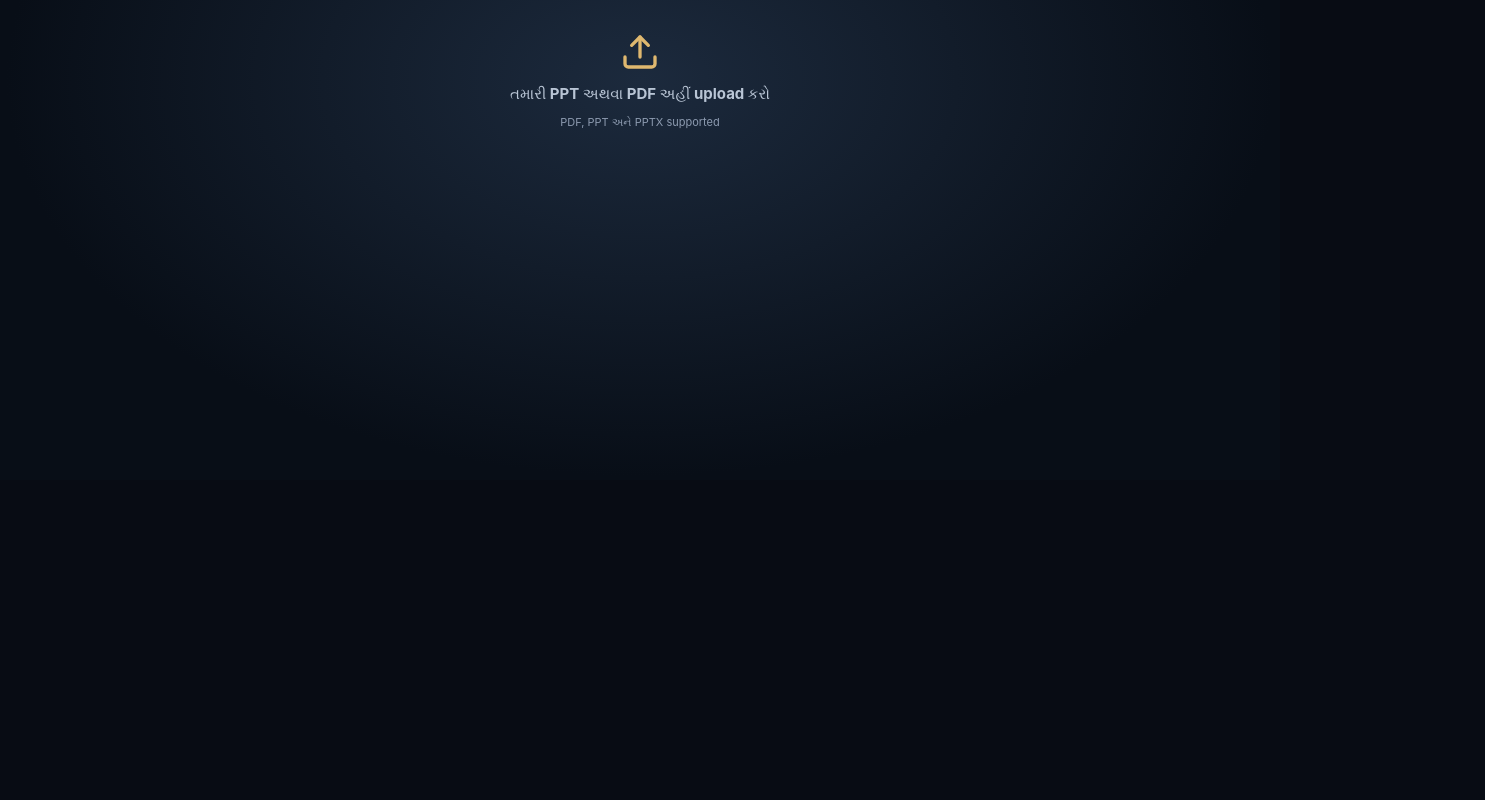
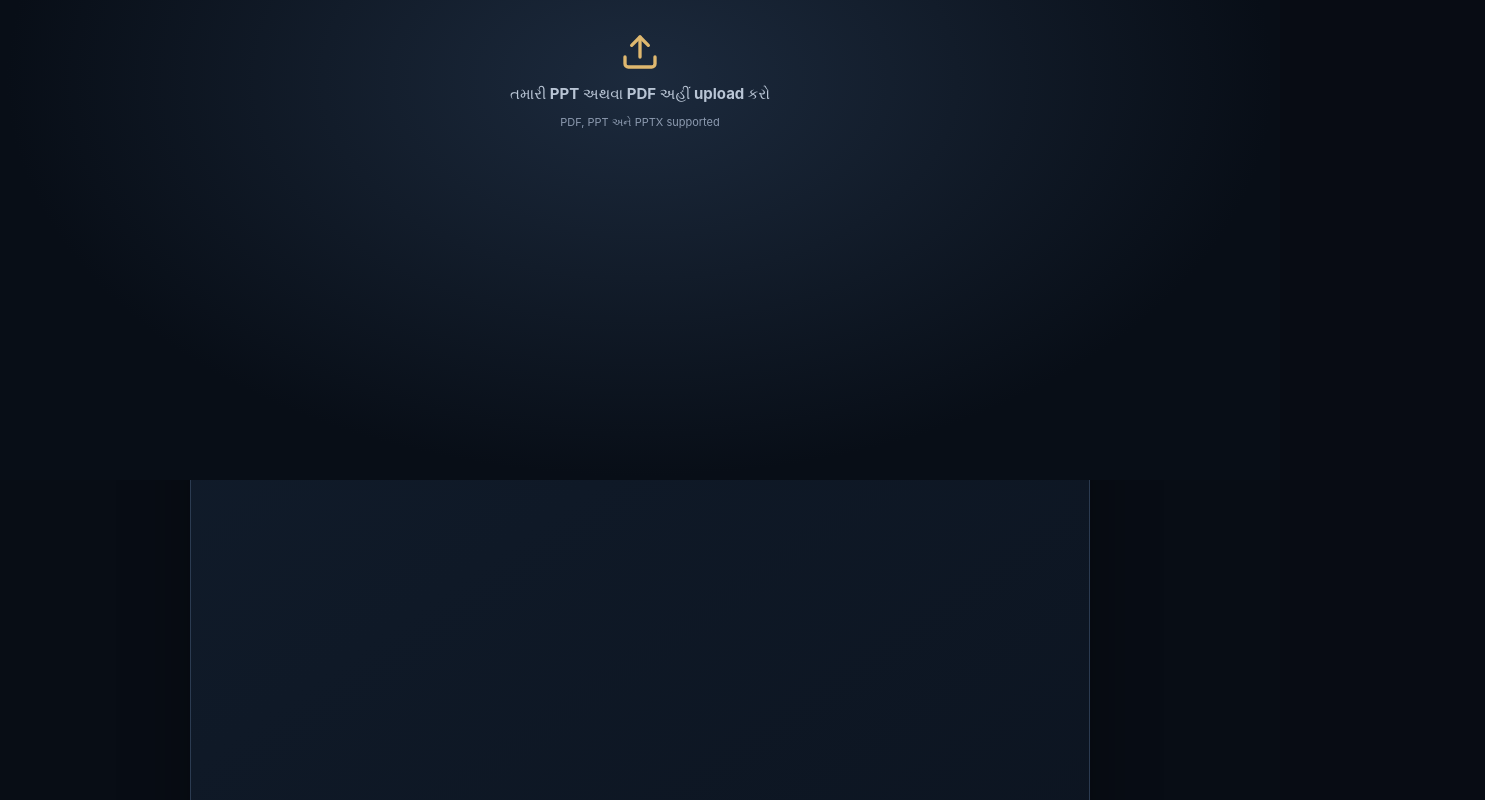
Before and after one commit to pratikranoliya998-ux/officerlab-cinematic-studio, a React (Vite) app: page / in a window 1280 px wide. Shown: the part 320-1120 px from the top of the page, 1485 px wide, since content can reach past the window. Before the commit the page ends 800 px from the top, so only its background shows below. Built offline with nearby package versions, Linux system fonts and the light colour scheme; no server answers.

Commit message:
Separate slide preview and recording composition canvases

```diff
--- a/src/main.jsx
+++ b/src/main.jsx
@@ -15,7 +15,7 @@ function loadPdfJs() {
   });
 }
 function PresentationStudio() {
-  const cameraRef=useRef(null), canvasRef=useRef(null), playbackRef=useRef(null), streamRef=useRef(null), recorderRef=useRef(null), chunksRef=useRef([]), timerRef=useRef(null), rafRef=useRef(null), pdfRef=useRef(null), pageRef=useRef(1), micRef=useRef(null);
+  const cameraRef=useRef(null), slideCanvasRef=useRef(null), outputCanvasRef=useRef(null), playbackRef=useRef(null), streamRef=useRef(null), recorderRef=useRef(null), chunksRef=useRef([]), timerRef=useRef(null), rafRef=useRef(null), pdfRef=useRef(null), pageRef=useRef(1), micRef=useRef(null);
   const [file,setFile]=useState(null), [pdfReady,setPdfReady]=useState(false), [page,setPage]=useState(1), [pages,setPages]=useState(0), [streamReady,setStreamReady]=useState(false), [recording,setRecording]=useState(false), [seconds,setSeconds]=useState(0), [videoUrl,setVideoUrl]=useState(""), [mp4Url,setMp4Url]=useState(""), [converting,setConverting]=useState(false), [loading,setLoading]=useState(false), [error,setError]=useState(""), [cameraFacing,setCameraFacing]=useState("user"), [pip,setPip]=useState("bottom-right");
   useEffect(()=>{pageRef.current=page; if(pdfRef.current) drawSlide();},[page,pdfReady]);
   useEffect(()=>()=>{if(timerRef.current)clearInterval(timerRef.current); if(rafRef.current)cancelAnimationFrame(rafRef.current); if(recorderRef.current?.state==="recording")recorderRef.current.stop(); streamRef.current?.getTracks().forEach(t=>t.stop()); if(videoUrl)URL.revokeObjectURL(videoUrl); if(mp4Url)URL.revokeObjectURL(mp4Url);},[]);
@@ -35,7 +35,7 @@ function PresentationStudio() {
     }catch(e){setError(e.message||"Presentation ખોલી શકાતી નથી.");}finally{setLoading(false);}
   }
   async function drawSlide(){
-    const canvas=canvasRef.current, doc=pdfRef.current; if(!canvas||!doc)return;
+    const canvas=slideCanvasRef.current, doc=pdfRef.current; if(!canvas||!doc)return;
     try{const p=await doc.getPage(pageRef.current); const viewport=p.getViewport({scale:1.5}); canvas.width=viewport.width; canvas.height=viewport.height; await p.render({canvasContext:canvas.getContext("2d"),viewport}).promise;}catch(e){setError("Slide render error: "+e.message);}
   }
   async function startCamera(facing=cameraFacing){
@@ -49,7 +49,7 @@ function PresentationStudio() {
   }
   function stopCamera(){if(recording)stopRecording();streamRef.current?.getTracks().forEach(t=>t.stop());streamRef.current=null;setStreamReady(false);}
   function drawComposite(){
-    const canvas=canvasRef.current, video=cameraRef.current, ctx=canvas?.getContext("2d");
+    const canvas=outputCanvasRef.current, video=cameraRef.current, ctx=canvas?.getContext("2d");
     if(!canvas||!ctx)return;
     const w=1280,h=720; if(canvas.width!==w||canvas.height!==h){canvas.width=w;canvas.height=h;}
     ctx.fillStyle="#101827";ctx.fillRect(0,0,w,h);
@@ -65,7 +65,7 @@ function PresentationStudio() {
   }
   async function startRecording(){
     if(!pdfReady||!streamReady){setError("Presentation load કરો અને camera + microphone connect કરો.");return;}
-    const canvas=canvasRef.current; const videoStream=canvas.captureStream(30); const audioTracks=streamRef.current?.getAudioTracks()||[];
+    const canvas=outputCanvasRef.current; const videoStream=canvas.captureStream(30); const audioTracks=streamRef.current?.getAudioTracks()||[];
     const combined=new MediaStream([...videoStream.getVideoTracks(),...audioTracks]);
     chunksRef.current=[];const mime=["video/webm;codecs=vp9,opus","video/webm;codecs=vp8,opus","video/webm"].find(t=>MediaRecorder.isTypeSupported(t));
     try{const rec=new MediaRecorder(combined,mime?{mimeType:mime,videoBitsPerSecond:6000000}:undefined);recorderRef.current=rec;
@@ -88,7 +88,7 @@ function PresentationStudio() {
       <section className="presenter-stage">
         <div className="presenter-stage-top"><span><i className={recording?"live-dot active":"live-dot"}/>{recording?"RECORDING":pdfReady?"PRESENTATION READY":"UPLOAD PRESENTATION"}</span><span className="presenter-time">{time}</span></div>
         <div className="presentation-preview">
-          <canvas ref={canvasRef} className="presentation-canvas"/>
+          <canvas ref={slideCanvasRef} className="presentation-canvas"/><canvas ref={outputCanvasRef} width="1280" height="720" className="recording-canvas"/>
           {!pdfReady&&!videoUrl&&<div className="presenter-placeholder"><Upload size={40}/><b>તમારી PPT અથવા PDF અહીં upload કરો</b><small>PDF, PPT અને PPTX supported</small></div>}
           {pdfReady&&!videoUrl&&<video ref={cameraRef} autoPlay muted playsInline className="camera-pip-preview"/>}
           {videoUrl&&<video ref={playbackRef} src={videoUrl} controls playsInline className="presenter-video"/>}
```
